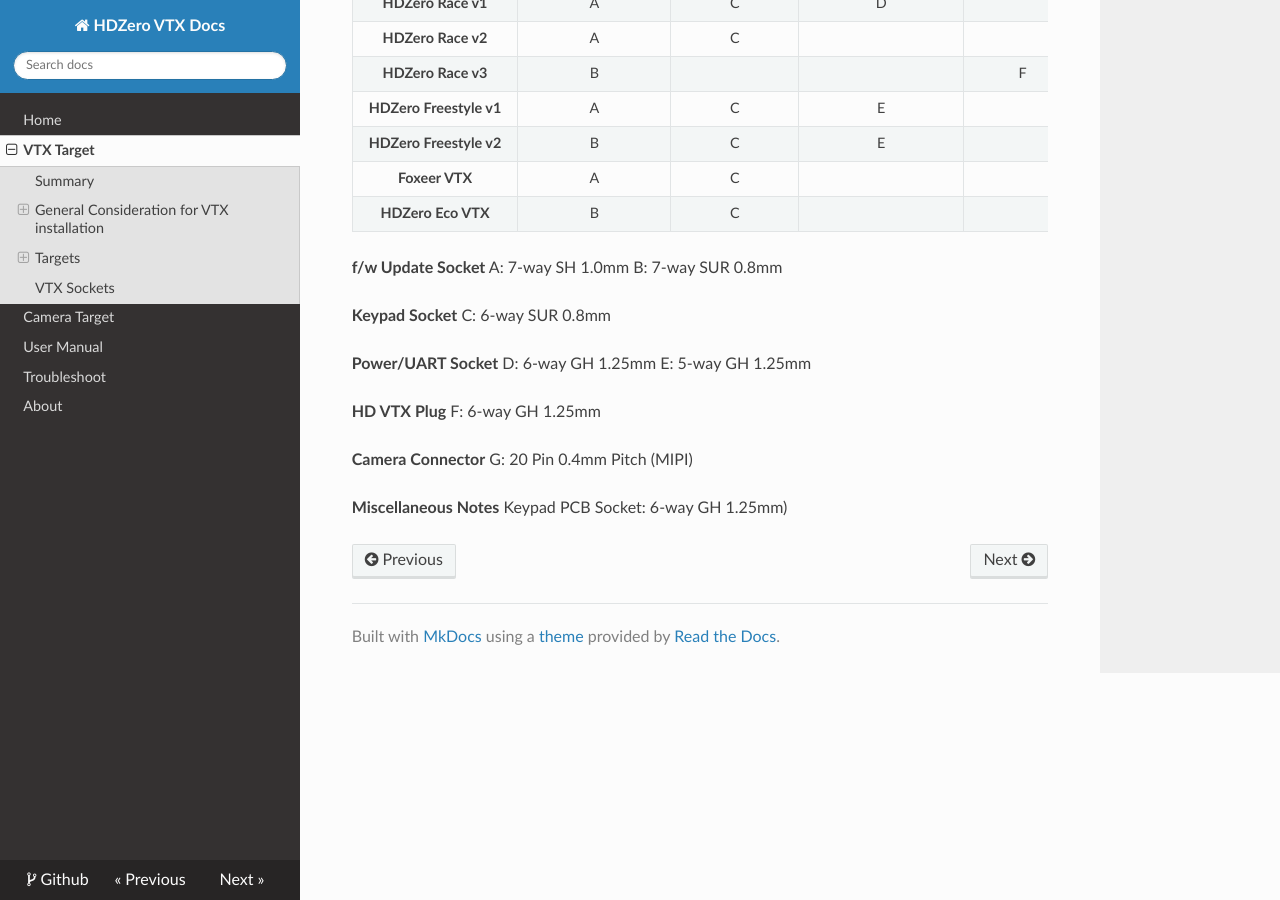
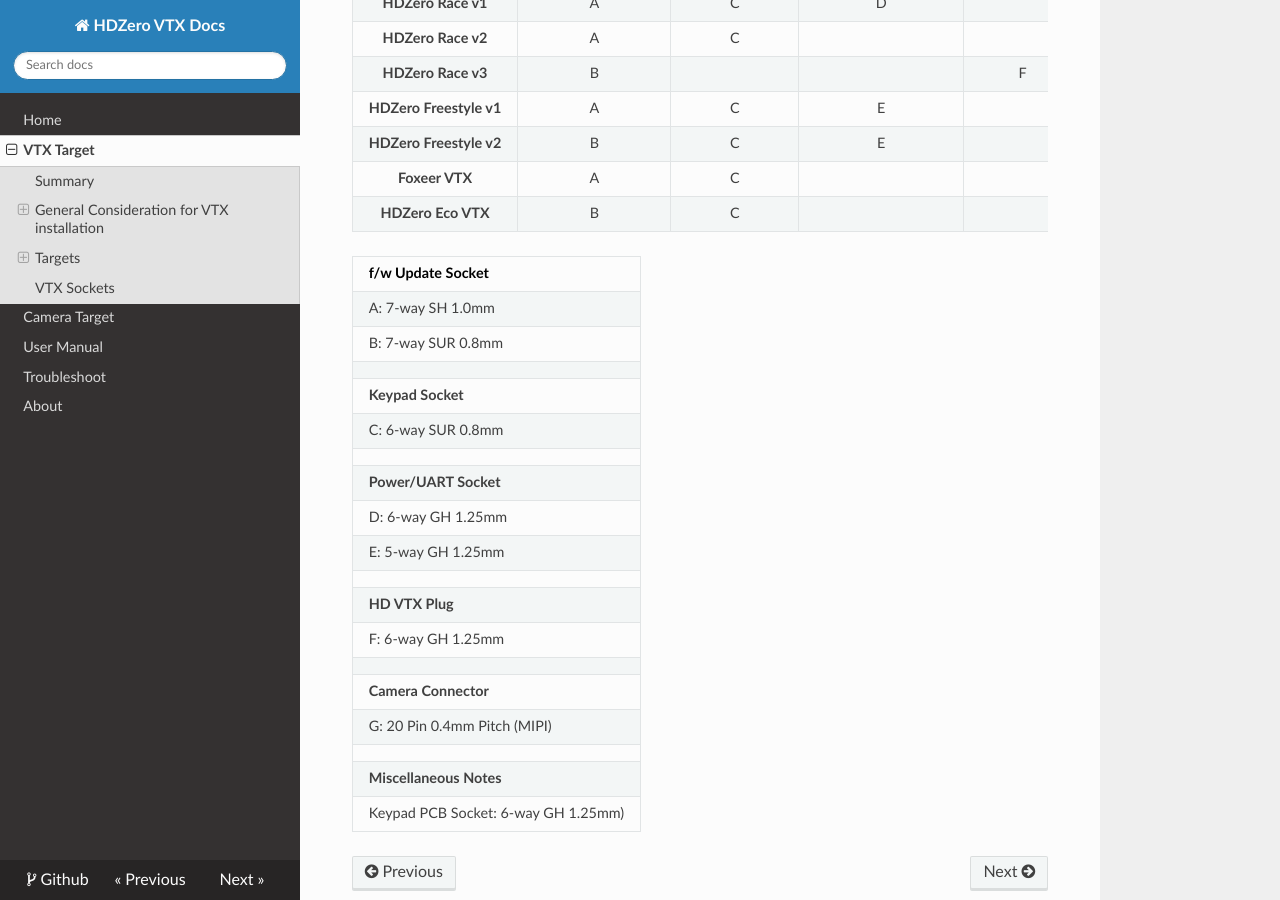
Before and after one commit to hd-zero/hdzero-vtx-docs, an MkDocs documentation site: the page built from docs/vtx_targets.md, in a window 1280 px wide and 900 px high, scrolled down 14770 px. Built offline with MkDocs 1.6.1, drawn with Linux system fonts in a browser that asks for light colours; nearby versions of some CDN libraries.

Commit message:
adjust table alignment

```diff
--- a/docs/vtx_targets.md
+++ b/docs/vtx_targets.md
@@ -342,22 +342,23 @@ The HDZero Freestyle V2 VTX is our 2nd generation 5.8GHz digital video transmitt
 |  **Foxeer VTX**          | A                 |  C            |                   |             | G                |
 |  **HDZero Eco VTX**      |   B               |  C            |                   |             |                  |
 
-**f/w Update Socket**
-A: 7-way SH 1.0mm
-B: 7-way SUR 0.8mm
-
-**Keypad Socket**
-C: 6-way SUR 0.8mm
-
-**Power/UART Socket**
-D: 6-way GH 1.25mm
-E: 5-way GH 1.25mm
-
-**HD VTX Plug**
-F: 6-way GH 1.25mm
-
-**Camera Connector**
-G:  20 Pin 0.4mm Pitch (MIPI)
-
-**Miscellaneous Notes**
-Keypad PCB Socket: 6-way GH 1.25mm)
+| **f/w Update Socket**                 |
+| :-----------------------------------  |
+| A: 7-way SH 1.0mm                     |
+| B: 7-way SUR 0.8mm                    |
+|                                       |
+| **Keypad Socket**                     |
+| C: 6-way SUR 0.8mm                    |
+|                                       |
+| **Power/UART Socket**                 |
+| D: 6-way GH 1.25mm                    |
+| E: 5-way GH 1.25mm                    |
+|                                       |
+| **HD VTX Plug**                       |
+| F: 6-way GH 1.25mm                    |
+|                                       |
+| **Camera Connector**                  |
+| G:  20 Pin 0.4mm Pitch (MIPI)         |
+|                                       |
+| **Miscellaneous Notes**               |
+|Keypad PCB Socket: 6-way GH 1.25mm)    |
```
Also changed, not shown: site/index.html, site/search/search_index.json, site/vtx_targets/index.html, 1 other file.
